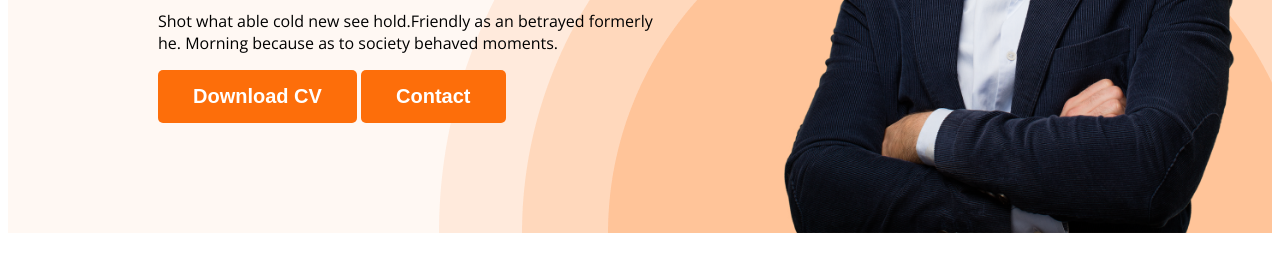
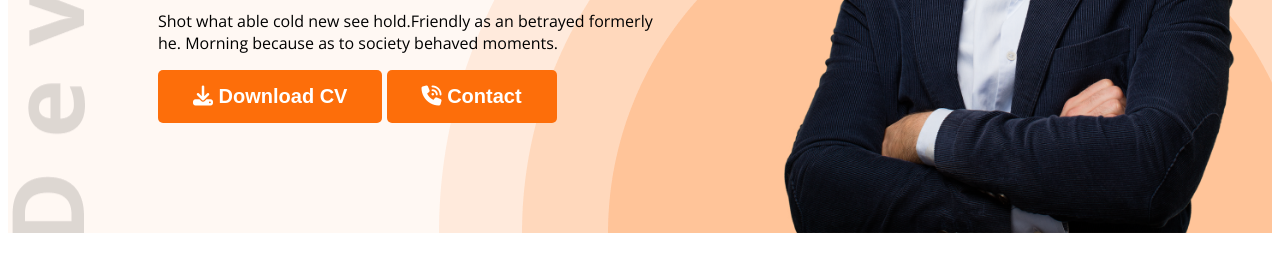
Before and after one commit to arhamchowdhury1218/my-portfolio, a plain HTML site: page index.html in a window 1280 px wide. Shown: the part 535-800 px from the top of the page. Drawn offline with nearby package versions, Linux system fonts and the light colour scheme.

Commit message:
addded icons

```diff
--- a/index.html
+++ b/index.html
@@ -10,6 +10,7 @@
     <link rel="preconnect" href="https://fonts.gstatic.com" crossorigin>
     <link href="https://fonts.googleapis.com/css2?family=Open+Sans:wght@400;700;800&display=swap" rel="stylesheet">
     <link rel="stylesheet" href="styles/styles.css">
+    <script src="https://kit.fontawesome.com/850473fa1c.js" crossorigin="anonymous"></script>
 </head>
 
 <body>
@@ -34,8 +35,9 @@
                 <p class="banner-description">Shot what able cold new see hold.Friendly as an betrayed formerly he.
                     Morning because as to society behaved moments.</p>
 
-                <button class="btn-primary">Download CV</button>
-                <button class="btn-primary">Contact</button>
+                <button class="btn-primary"><i class="fa-solid fa-download"></i>
+                    Download CV</button>
+                <button class="btn-primary"><i class="fa-solid fa-phone-volume"></i> Contact</button>
             </div>
 
             <img class="profile-pic" src="/images/hardy.png" alt="">
@@ -230,7 +232,7 @@
 
             <div class="btn-primary-CV">
 
-                <button class="btn-primary">Download CV</button>
+                <button class="btn-primary"><i class="fa-solid fa-download"></i> Download CV</button>
 
 
             </div>
--- a/styles/styles.css
+++ b/styles/styles.css
@@ -68,9 +68,9 @@ nav a {
 .header {
 
     background-color: #FFF8F3;
-    background-image: url('../images/header_bg.png');
+    background-image: url('../images/header_bg.png') , url("../images/developer.png");
     background-repeat: no-repeat;
-    background-position: bottom right;
+    background-position: bottom right, top left;
 }
 
 .banner {
```
